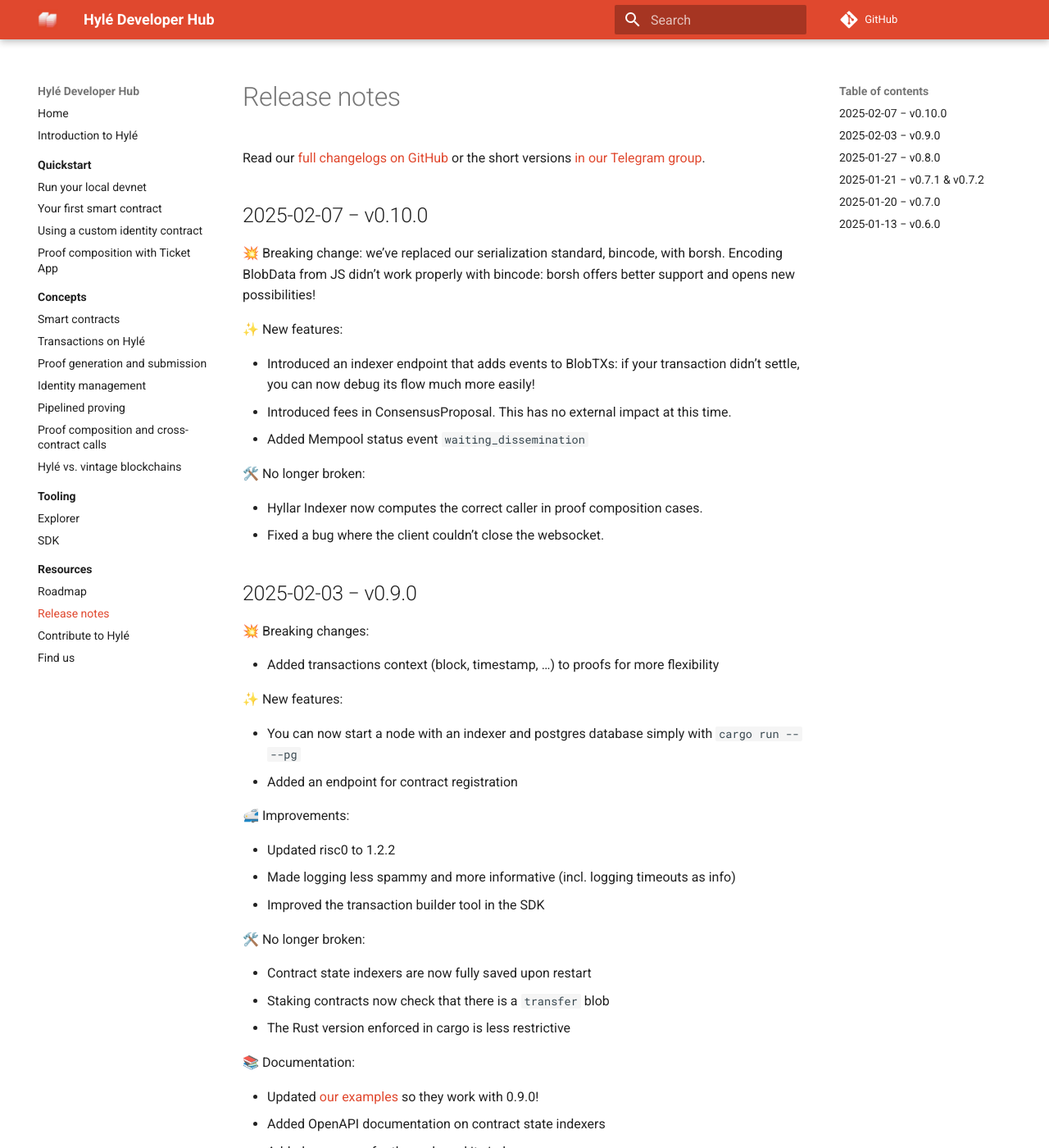
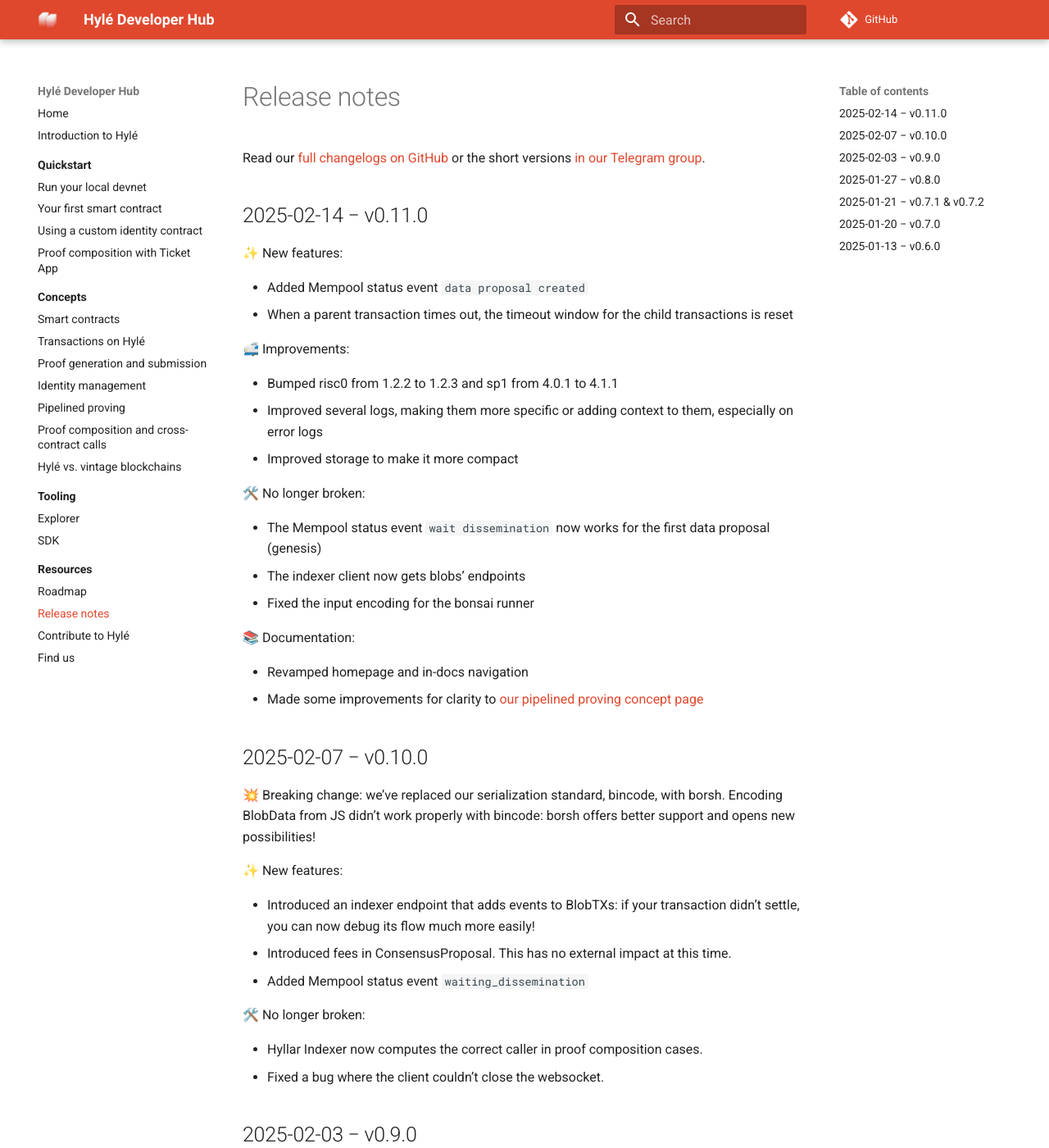
Before and after one commit to Hyle-org/devhub-hyle, an MkDocs documentation site: the page built from docs/resources/release-notes.md, in a window 1280 px wide and 1400 px high. Shown: the whole window at 82% size. Built offline with MkDocs 1.6.1 and Material for MkDocs 9.7.7, drawn with Linux system fonts in a browser that asks for light colours; comment, search, counter and statistics services are not loaded.

Commit message:
release notes

```diff
--- a/docs/resources/release-notes.md
+++ b/docs/resources/release-notes.md
@@ -1,6 +1,30 @@
 # Release notes
 
 Read our [full changelogs on GitHub](https://github.com/Hyle-org/hyle/releases/) or the short versions [in our Telegram group](https://t.me/hyle_org).
+
+## 2025-02-14 − v0.11.0
+
+✨ New features:
+
+- Added Mempool status event `data proposal created`
+- When a parent transaction times out, the timeout window for the child transactions is reset
+
+🚅 Improvements:
+
+- Bumped risc0 from 1.2.2 to 1.2.3 and sp1 from 4.0.1 to 4.1.1
+- Improved several logs, making them more specific or adding context to them, especially on error logs
+- Improved storage to make it more compact
+
+🛠️ No longer broken:
+
+- The Mempool status event `wait dissemination` now works for the first data proposal (genesis)
+- The indexer client now gets blobs’ endpoints
+- Fixed the input encoding for the bonsai runner
+
+📚 Documentation:
+
+- Revamped homepage and in-docs navigation
+- Made some improvements for clarity to [our pipelined proving concept page](https://docs.hyle.eu/developers/general-doc/pipelined-proving/)
 
 ## 2025-02-07 − v0.10.0
 
```
